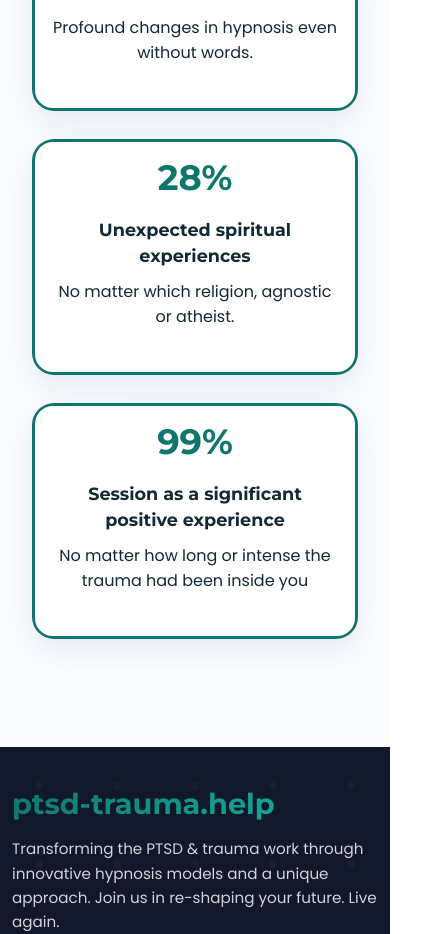
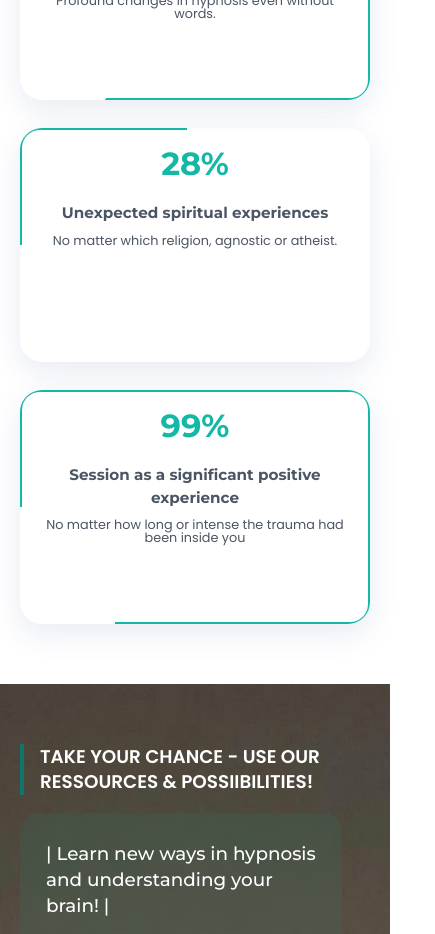
Before and after one commit to EngrE/Web, a React (Vite) app: page /ptsd-trauma/understanding in a window 390 px wide. Shown: the part 4680-5614 px from the top of the page, 435 px wide, since content can reach past the window. Built offline with nearby package versions, Linux system fonts and the light colour scheme.

Commit message:
PtsdTrauma PAge

```diff
--- a/src/pages/ptsd-trauma/PtsdTrauma.css
+++ b/src/pages/ptsd-trauma/PtsdTrauma.css
@@ -373,7 +373,7 @@
 }
 
 .stats-section {
-  padding: 80px 40px;
+  padding: 0px 0px 40px 0px;
   background: #f7fbfb00;
 }
 
@@ -387,22 +387,23 @@
 
 .stat-card {
   --fill: 0;
-  min-height: 270px;
+  /*min-height: 270px;*/
   padding: 2px;
+  border: none;
   border-radius: 22px;
   background:
     conic-gradient(
       from -90deg,
-      #0f766e calc(var(--fill) * 1%),
+      #14b8a6 calc(var(--fill) * 1%),
       rgba(255, 255, 255, 0.25) 0
     );
-  animation: fillBorder 1.8s ease-out forwards;
+  animation: fillBorder 10s ease-out forwards;
 
 }
 
 .stat-card-inner {
   height: 100%;
-  min-height: 270px;
+  /*min-height: 270px;*/
   padding: 18px 18px;
   border-radius: 18px;
   background: linear-gradient(180deg, #ffffff 0%, #ffffff 100%);
@@ -426,27 +427,34 @@
 
 .stat-card h2 {
   margin: 0 0 22px;
-  font-size: clamp(2.2rem, 3vw, 3rem);
+  font-size: clamp(2rem, 2.8vw, 3rem);
   line-height: 1;
   font-weight: 800;
-  color: #0f766e;
+  color: #14b8a6;
 }
 
 .stat-card h3 {
   margin: 0 0 10px;
-  font-size: 1.1rem;
+  color: var(--gray-600);
   line-height: 1.5;
+  font-size: 0.95rem;
   font-weight: 700;
-  color: #102a35;
 }
 
 .stat-card p {
   margin: 0;
-  font-size: 1rem;
-  line-height: 1.55;
-  color: #102a35;
+  font-size: 0.8rem;
+  line-height: 1;
+  color: var(--gray-600);
 }
 
+.buttons-grid{
+  padding: 10vh 10vw 10vh 10vw;
+  display: grid;
+  grid-template-columns: repeat(3, 1fr);
+  gap: 2vw;
+
+}
 
 
 /* Animations */
@@ -714,3 +722,106 @@
     min-height: 230px;
   }
 }
+
+.consultation-section {
+  position: relative;
+  padding: 60px 0;
+  background-color: #08596f;
+  background-image: url("https://ptsd-trauma.help/wp-content/uploads/2017/08/e22-2.png");
+  background-image: url("../../assets/images/pexels-pixabay-349758-scaled.jpg");
+  background-position: bottom left;
+  background-repeat: no-repeat;
+  background-attachment: fixed;
+  background-size: auto;
+  background-position: center 10%;
+  background-size: cover;
+}
+
+.consultation-container {
+  width: min(1200px, calc(100% - 40px));
+  margin: 0 auto;
+}
+
+.consultation-grid {
+  display: grid;
+  grid-template-columns: repeat(6, 1fr);
+  gap: 28px;
+  align-items: stretch;
+}
+
+.consultation-card {
+  grid-column: span 3;
+}
+
+/* first 2 cards */
+.consultation-card:nth-child(1),
+.consultation-card:nth-child(2),
+.consultation-card:nth-child(3) {
+  grid-column: span 2;
+}
+
+
+.consultation-card {
+  min-height: 100%;
+  padding: 28px 26px;
+  border-radius: 18px;
+  /*background: rgba(255, 255, 255, 0.08);*/
+  background: rgb(19 174 157 / 8%);
+  backdrop-filter: blur(4px);
+}
+
+.consultation-card-title {
+  margin: 0 0 18px;
+  font-size: 1.15rem;
+  line-height: 1.4;
+  font-weight: 600;
+  color: #ffffff;
+}
+
+.consultation-card-title a {
+  color: #ffffff;
+  text-decoration: none;
+}
+
+.consultation-card-title a::before {
+  content: "| ";
+}
+
+.consultation-card-title a::after {
+  content: " |";
+}
+
+.consultation-card-title a:hover {
+  text-decoration: underline;
+}
+
+.consultation-card-content {
+  font-size: 0.95rem;
+  line-height: 1.5;
+  color: rgba(255, 255, 255, 0.92);
+}
+
+.consultation-card-content p {
+  margin: 0 0 14px;
+}
+
+.consultation-card-content p:last-child {
+  margin-bottom: 0;
+}
+
+.consultation-card-content em {
+  color: #ffffff;
+  font-style: italic;
+  font-weight: 500;
+}
+
+@media (max-width: 900px) {
+  .consultation-grid {
+    grid-template-columns: 1fr;
+  }
+
+  .consultation-section {
+    padding: 60px 0;
+    background-attachment: scroll;
+  }
+}
--- a/src/pages/ptsd-trauma/PtsdTraumaUnderstandingPage.jsx
+++ b/src/pages/ptsd-trauma/PtsdTraumaUnderstandingPage.jsx
@@ -6,9 +6,7 @@ function PtsdTraumaUnderstandingPage() {
   return (
     <main className="ptsd-page">
       <section className="ptsd section">
-
-
-<div className="container">
+<         div className="container">
           <div className="ptsd-singleColcontent">
             <div className="ptsd-text">
               <div className="ptsd-header">
@@ -179,13 +177,12 @@ function PtsdTraumaUnderstandingPage() {
 
               </div>
 
-              <div className="ptsd-cta">
-                <button className="btn-primary ptsd-button">
-                  Free pre-talk (20 min.)
-                </button>
-              </div>
 
-            <section className="stats-section">
+            </div>
+          </div>
+        </div>
+      </section>
+    <section className="stats-section">
               <div className="stats-grid">
                 <div className="stat-card" style={{ "--percent": 99 }}>
                   <div className="stat-card-inner">
@@ -211,7 +208,7 @@ function PtsdTraumaUnderstandingPage() {
                   </div>
                 </div>
 
-                <div className="stat-card" style={{ "--percent": 100 }}>
+                <div className="stat-card" style={{ "--percent": 28 }}>
                   <div className="stat-card-inner">
                     <h2>28%</h2>
                     <h3>Unexpected spiritual experiences</h3>
@@ -219,7 +216,7 @@ function PtsdTraumaUnderstandingPage() {
                   </div>
                 </div>
 
-                <div className="stat-card" style={{ "--percent": 100 }}>
+                <div className="stat-card" style={{ "--percent": 99 }}>
                   <div className="stat-card-inner">
                     <h2>99%</h2>
                     <h3>Session as a significant positive experience</h3>
@@ -227,15 +224,96 @@ function PtsdTraumaUnderstandingPage() {
                   </div>
                 </div>
               </div>
-            </section>
 
 
-            </div>
+    </section>
+
+    <section className="consultation-section">
+
+    <div className="consultation-container">
+        <p className="ptsd-subtitle consultation-card-title">TAKE YOUR CHANCE - USE OUR RESSOURCES & POSSIIBILITIES! </p>
+
+      <div className="consultation-grid">
+
+        <article className="consultation-card">
+          <h3 className="consultation-card-title">
+            <a href="#">Learn new ways in hypnosis and understanding your brain!</a>
+          </h3>
+
+          <div className="consultation-card-content">
+            <p>
+             Supraliminal hypnosis is treading new paths in hypnosis.
+             A new understanding of hypnosis, different mind states, and neurocognitive intelligence led to new
+              - gentler - possibilities in dealing with trauma and overcoming PTSD.
+              Open up to all possibilities - even the seemingly impossible ones!
+            </p>
           </div>
-        </div>
+        </article>
+        <article className="consultation-card">
+          <h3 className="consultation-card-title">
+            <a href="#">A unique philosophy, shared by people around the world</a>
+          </h3>
+
+          <div className="consultation-card-content">
+            <p>
+             Choose your personal expert & program and start your individual healing journey. Welcome into your new life!
+             ptsd-trauma.help offers a unique approach – our mission is giving global access to affordable, top level hypnosis & mind tools. Saisoned, experienced, and enthusiastic experts from all over the world found together in this unique network highly trained therapists, mind trainers, hypnotherpists, and practitioners. To support you on your way back into the life you want.
+            </p>
+          </div>
+        </article>
+        <article className="consultation-card">
+          <h3 className="consultation-card-title">
+            <a href="#">Free self help manual!</a>
+          </h3>
+
+          <div className="consultation-card-content">
+            <p>
+            Download our self help manual and start your transformational journey. Use self hypnosis and other mind tools as an efficient and effective solution for overcoming your symptoms.
+            Finally achieve your objectives.
+            Want to know more? Inform yourself and start practicing your self help skills with our self help manual. Regardless if you are our client yet or not. 😉
+            </p>
+          </div>
+        </article>
+        <article className="consultation-card">
+          <h3 className="consultation-card-title">
+            <a href="#">Free self help audios</a>
+          </h3>
+
+          <div className="consultation-card-content">
+            <p>Bring  your self hypnosis abilities to the next level and expand your experiences with our free self help audios.
+             </p>
+          </div>
+        </article>
+        <article className="consultation-card">
+          <h3 className="consultation-card-title">
+            <a href="#">Packages & prices for every budget</a>
+          </h3>
+
+          <div className="consultation-card-content">
+            <p>We know that money is an issue for many of those affected.
+              However, <em>we firmly believe that healing and health should not depend on wealth or poverty.</em> That is why we do everything we can to <em>ensure that people with limited financial resources can also find professional help</em> at ptsd-trauma.help and that we can still pay our rent.
+             </p>
+          </div>
+        </article>
+      </div>
+    </div>
 
 
-      </section>
+    </section>
+
+    <section>
+
+       <div className="buttons-grid ">
+                <button className="btn-primary ptsd-button">
+                  Find our services
+                </button>
+                <button className="btn-primary ptsd-button">
+                  Find our resources
+                </button>
+                <button className="btn-primary ptsd-button">
+                  Free pre-talk (20 min.)
+                </button>
+              </div></section>
     </main>
   );
 }
```
